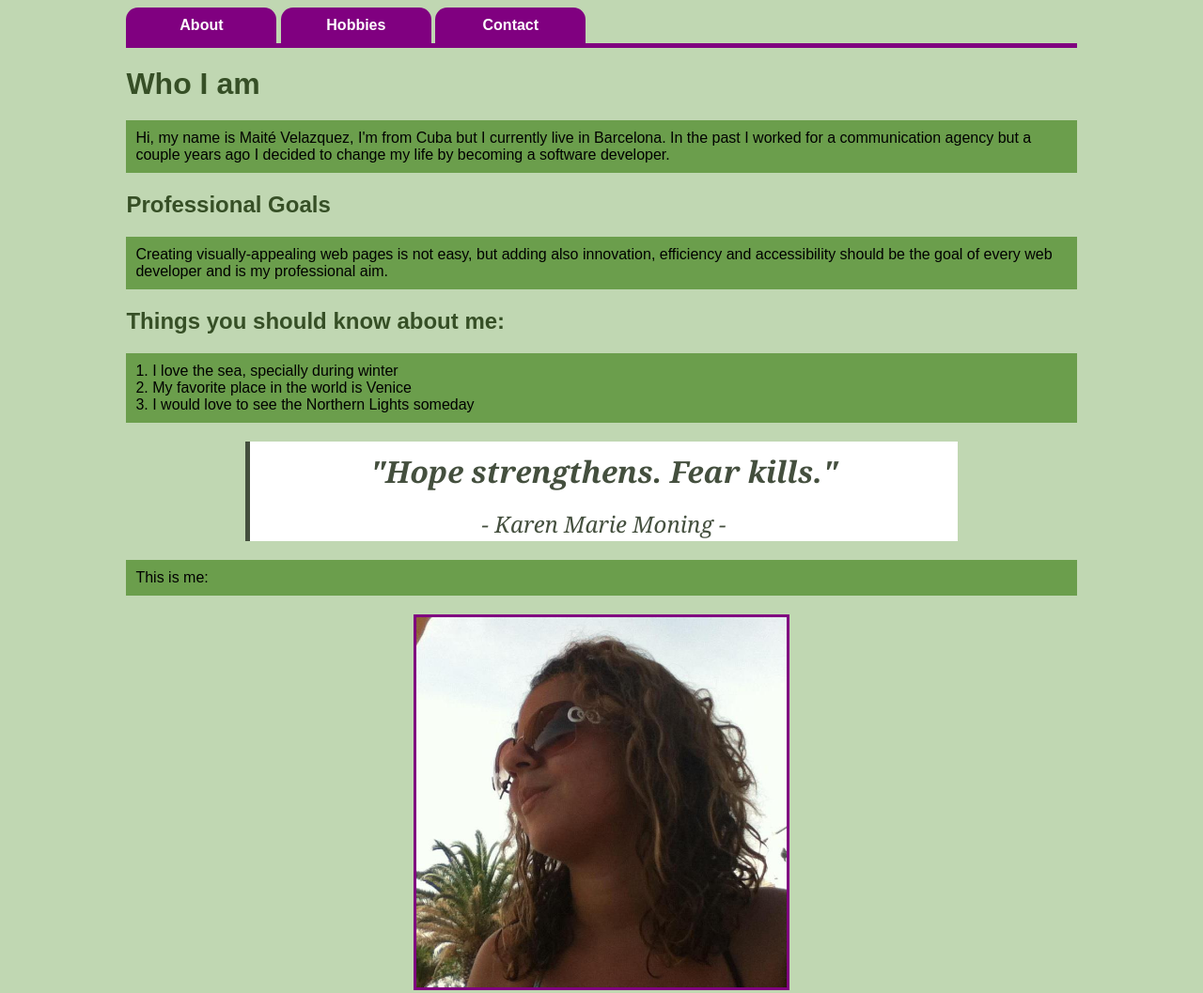
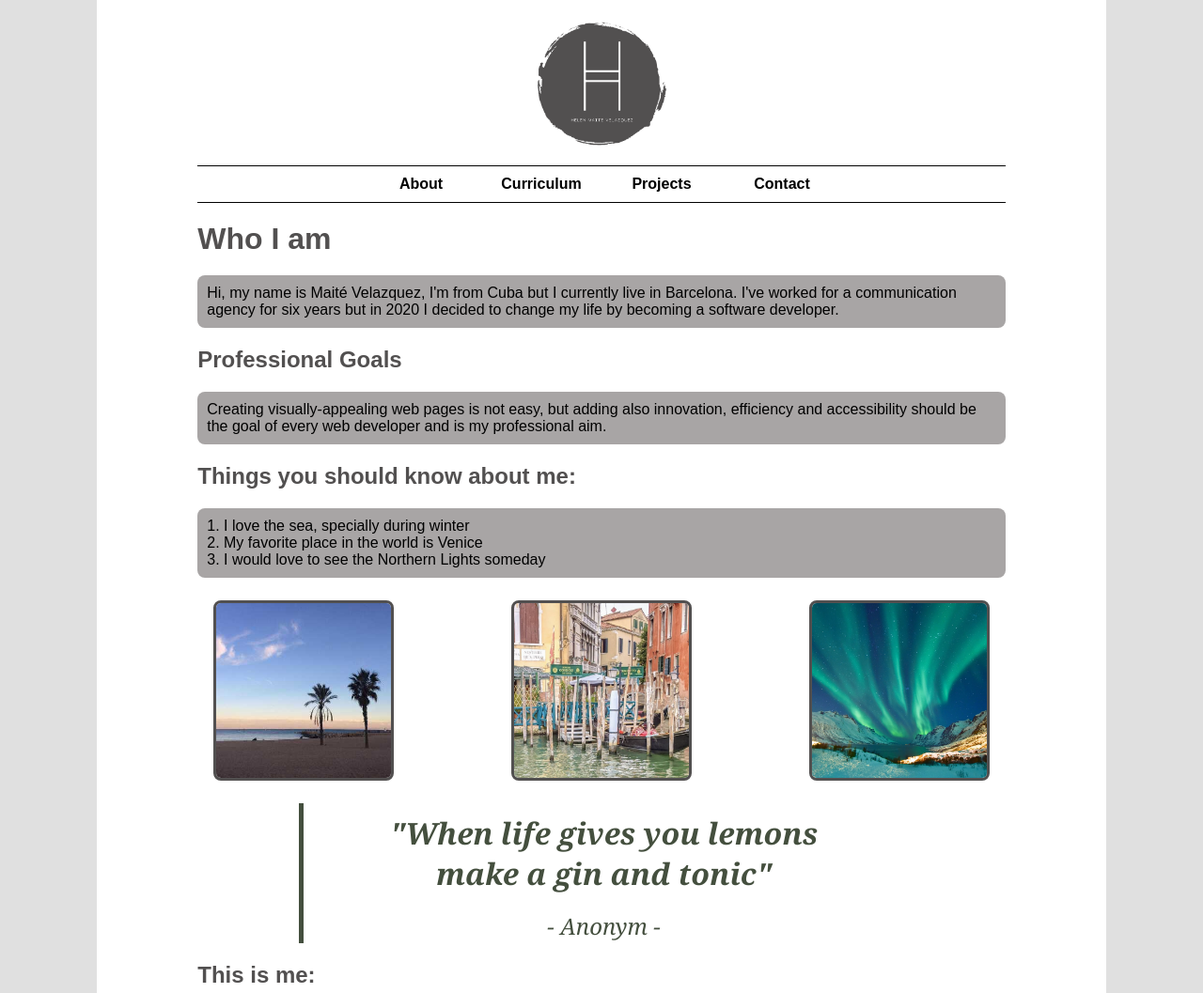
Before and after one commit to helma1989/helma1989.github.io, a plain HTML site: page AboutMe/about.html in a window 1280 px wide. Shown: the top 1057 px of the page at 94% size. Drawn offline with Linux system fonts and the light colour scheme.

Commit message:
Updating about me

```diff
--- a/AboutMe/about.html
+++ b/AboutMe/about.html
@@ -8,18 +8,23 @@
     <link href="css/style.css" rel="stylesheet">
 </head>
 <body>
+    <div class="wrapper">
+        <header>
+            <img src="images/logo.png">
+        </header>
         <nav>
             <ul>
-            <li><a href="#">About</a></li>
-            <li><a href="#">Hobbies</a></li>
-            <li><a href="#">Contact</a></li>
+                <li><a href="about.html">About</a></li>
+                <li><a href="curriculum.html">Curriculum</a></li>
+                <li><a href="projects.html">Projects</a></li>
+                <li><a href="contact.html">Contact</a></li>
 
             </ul>
         </nav>
-      <hr>
+
         <div>
             <h1>Who I am</h1>
-        <p>Hi, my name is Maité Velazquez, I'm from Cuba but I currently live in Barcelona. In the past I worked for a communication agency but a couple years ago I decided to change my life by becoming a software developer.</p>
+            <p>Hi, my name is Maité Velazquez, I'm from Cuba but I currently live in Barcelona. I've worked for a communication agency for six years but in 2020 I decided to change my life by becoming a software developer.</p>
         </div>
 
         <h2>Professional Goals</h2>
@@ -36,18 +41,24 @@
             </ol>
         </div>
 
+        <article>
+            <img src="images/Winter_sea.jpg" alt="Winter Sea" title="Barcelona's beach in winter">
+            <img src="images/Venice.png" alt="Venice" title="Venice">
+            <img src="images/norway-northernlights.jpg" alt="Northern Lights" title="Northern Lights">
+        </article>
+
         <blockquote>
-            <p>"Hope strengthens. Fear kills."</p>
-            <cite>- Karen Marie Moning -</cite>
+                <p>"When life gives you lemons make a gin and tonic"</p>
+                <cite>- Anonym -</cite>
         </blockquote>
 
-    <p>This is me:</p>
+        <h2>This is me:</h2>
         <div class="photo">
             <img src="images/maite.jpg" alt="woman" height="400px">
         </div>
 
         <p>I keep informed about the world by reading <a href="https://www.thecut.com/" target="_blank">The Cut</a> website. I love its relaxed, easy-going way of treating everyday news in any context.</p>
 
-
+    </div>
 </body>
 </html>
--- a/AboutMe/css/style.css
+++ b/AboutMe/css/style.css
@@ -2,19 +2,35 @@
     box-sizing: border-box;
 }
 body {
-    background-color: #C0D7B2;
+    background-color: #E0E0E0;
     font-family:Arial, Helvetica, sans-serif;
     font-size: 1.2 rem;
+    margin-top: 0;
+}
+
+header img {
+    border: initial;
+    height: 11rem;
+    padding-top: 1.3rem;
+    padding-bottom: 1.3rem;
+}
+
+.wrapper {
+    width: 85%;
+    max-width: 1400px;
+    background-color: white;
+    padding-bottom: 1rem;
 }
 
 h1, h2 {
     margin: 20px auto;
-    color: #364F26;
+    color: #525050;
     width: 80%;
 }
 
 p {
-    background-color:#6B9E4C;
+    background-color: #A8A5A5;
+    border-radius: 0.5rem;
     width: 80%;
     padding: 10px;
     margin: auto;
@@ -22,10 +38,11 @@ p {
 }
 
 ol {
-    background-color: #6B9E4C;
+    background-color: #A8A5A5;
+    border-radius: 0.5rem;
     width: 80%;
     margin: auto;
-    margin-bottom: 20px;
+    margin-bottom: 1.5rem;
     list-style-position: inside;
     padding: 10px;
 }
@@ -51,10 +68,27 @@ cite {
     font-weight:normal;
 }
 
-img {
+
+.photo img{
     display: block;
     margin: auto;
-    border: 3px solid purple;
+    border: 3px solid #525050;
+    border-radius: 0.5rem;
+    height: 20rem;
+}
+
+article {
+    display: flex;
+    flex-flow: row nowrap;
+    justify-content: space-evenly;
+    margin-bottom: 1.5rem;
+}
+
+article img {
+    flex-basis: auto;
+    height: 12rem;
+    border: 3px solid #525050;
+    border-radius: 0.5rem;
 }
 
 div {
@@ -68,9 +102,9 @@ div {
 }
 
 a:hover {
-    background-color: purple;
+    background-color: #525050;
     color: white;
-    font-size: 1.2rem;
+
 }
 
 a {
@@ -81,20 +115,21 @@ a {
 
 nav ul {
     list-style-type: none;
-
+    border-top: 1px solid black;
+    border-bottom: 1px solid black;
+    margin: auto;
+    display: flex;
+    flex-flow: row nowrap;
+    justify-content: center;
 
 }
 
 nav li {
-    width: 10rem;
-    background-color: purple;
-    display: inline-block;
-    border-radius: 0.8rem 0.8rem 0 0;
+    width: 8rem;
 }
 
 nav a {
-
-    color: white;
+    color: black;
     display: block;
     padding: 10px;
     text-align: center;
@@ -103,10 +138,11 @@ nav a {
 }
 
 nav a:hover {
-    border-radius: 0.8rem 0.8rem 0 0;
-    background-color: green;
+
+    background-color: #525050;
     color: white;
     font-size: initial;
+    border-radius: 0.2rem;
 
 }
 
@@ -116,10 +152,7 @@ ul {
     padding: 0;
 }
 
-hr {
-    border: none;
-    width: 80%;
-    margin: 0 auto;
-    height: 5px;
-    background-color: purple;
+header img {
+    display: block;
+    margin: auto;
 }
--- /dev/null
+++ b/AboutMe/css/style_contact.css
@@ -0,0 +1,145 @@
+*{
+    box-sizing: border-box;
+}
+body {
+    background-color: #E0E0E0;
+    font-family:Arial, Helvetica, sans-serif;
+    font-size: 1.2 rem;
+    margin-top: 0;
+}
+
+header img {
+    border: initial;
+    height: 11rem;
+    padding-top: 1.3rem;
+    padding-bottom: 1.3rem;
+    display: block;
+    margin: auto;
+
+}
+
+.content {
+    display: flex;
+    flex-flow: row nowrap;
+    justify-content:space-evenly;
+}
+
+.wrapper {
+    width: 85%;
+    max-width: 1400px;
+    background-color: white;
+    padding-bottom: 1rem;
+    margin: auto;
+
+}
+
+h1, h2, h3 {
+    margin: 20px auto;
+    color: #525050;
+    width: 80%;
+    text-align: center;
+}
+
+nav ul {
+    list-style-type: none;
+    border-top: 1px solid black;
+    border-bottom: 1px solid black;
+    margin: auto;
+    display: flex;
+    flex-flow: row nowrap;
+    justify-content: center;
+    width: 80%;
+    padding: 0;
+
+}
+
+nav li {
+    width: 8rem;
+    border-radius: 0.8rem 0.8rem 0 0;
+}
+
+nav a {
+    color: black;
+    display: block;
+    padding: 10px;
+    text-align: center;
+    text-decoration: none;
+    font-weight: bold;
+}
+
+nav a:hover {
+    background-color: #525050;
+    color: white;
+    font-size: initial;
+    border-radius: 0.2rem;
+
+}
+
+p, [for="abtype"] {
+	margin-bottom: 0;
+	margin-top: 0;
+}
+section {
+	flex-basis: 30%;
+
+}
+aside {
+	flex-basis: 20%;
+}
+
+fieldset {
+	border: 1px solid black;
+	border-radius: 10px;
+    margin-top: 1rem;
+	margin-bottom: 2rem;
+
+
+}
+
+legend {
+	font-size: 1.3rem;
+	font-weight: bold;
+	margin-top: 1.5rem;
+	margin-bottom: 1rem;
+
+}
+
+label {
+	display: block;
+	padding-bottom: 0.5rem;
+}
+
+textarea {
+	height: 10rem;
+	padding: 1rem;
+}
+
+select {
+	font-size: 1rem;
+}
+
+button {
+	font-size: 1rem;
+	margin: 0 0;
+	background-color: #5E3B3B;
+	color: white;
+	padding: 0.8rem;
+	border: none;
+	border-radius: 10px;
+}
+
+button:hover{
+	background-color: #525050;
+	color: white;
+}
+
+input:not([type="radio"]):not([type="checkbox"]), textarea, select {
+	display: block;
+    width: 98%;
+	margin-bottom: 1.5rem;
+	font-family: Arial, Helvetica, sans-serif;
+	font-size: 1rem;
+	padding: 0 1rem;
+	border-radius: 0.2rem;
+	border: 1px solid black;
+}
--- /dev/null
+++ b/AboutMe/css/style_curriculum.css
@@ -0,0 +1,119 @@
+*{
+    box-sizing: border-box;
+}
+body {
+    background-color: #E0E0E0;
+    font-family:Arial, Helvetica, sans-serif;
+    font-size: 1.2 rem;
+    margin-top: 0;
+}
+
+header img {
+    border: initial;
+    height: 11rem;
+    padding-top: 1.3rem;
+    padding-bottom: 1.3rem;
+    display: block;
+    margin: auto;
+}
+
+.wrapper {
+    width: 85%;
+    max-width: 1400px;
+    background-color: white;
+    padding-bottom: 1rem;
+    margin: auto;
+}
+
+h2, h3:not(article h3) {
+    margin: 1rem auto;
+    color: #525050;
+    width: 90%;
+}
+
+nav ul {
+    list-style-type: none;
+    border-top: 1px solid black;
+    border-bottom: 1px solid black;
+    margin: auto;
+    display: flex;
+    flex-flow: row nowrap;
+    justify-content: center;
+    margin: 0 auto;
+    width: 80%;
+    padding: 0;
+
+}
+
+nav li {
+    width: 8rem;
+}
+
+nav a {
+    color: black;
+    display: block;
+    padding: 10px;
+    text-align: center;
+    text-decoration: none;
+    font-weight: bold;
+}
+
+nav a:hover {
+
+    background-color: #525050;
+    color: white;
+    font-size: initial;
+    border-radius: 0.2rem;
+
+}
+
+
+article {
+    border: 1px solid #A8A5A5;
+    border-radius: 0.5rem;
+    width: 90%;
+    padding: 10px;
+    margin: 1rem auto;
+
+}
+
+.content {
+    display: flex;
+    flex-flow: row;
+    justify-content: center;
+    width: 80%;
+    margin: auto;
+}
+
+aside {
+    flex-basis: 40%;
+}
+
+section {
+    flex-basis: 60%;
+}
+
+aside ul {
+    list-style-type: none;
+    padding: 0;
+}
+
+a.download {
+    display: block;
+    text-align: center;
+    text-decoration: none;
+    width: 20%;
+    margin: 1rem auto;
+    padding: 1.2rem 0;
+
+    background-color: #525050;
+    color: white;
+    border-radius: 12px;
+
+    font-size: 1.2rem;
+}
+
+a.download:hover {
+    background-color: #A8A5A5;
+    color: #525050;
+}
```
Also changed, not shown: AboutMe/contact.html (added, +59 -0 lines), AboutMe/css/style_projects.css (added, +80 -0 lines), AboutMe/curriculum.html (added, +96 -0 lines), AboutMe/hobbies.html (deleted, +0 -15 lines), AboutMe/projects.html (added, +33 -0 lines), AboutMe/images/Venice.png (added), AboutMe/images/Winter_sea.jpg (added), AboutMe/images/logo.png (added), AboutMe/images/norway-northernlights.jpg (added), 3 other files. Lines whose indentation alone changed are shown as unchanged.
